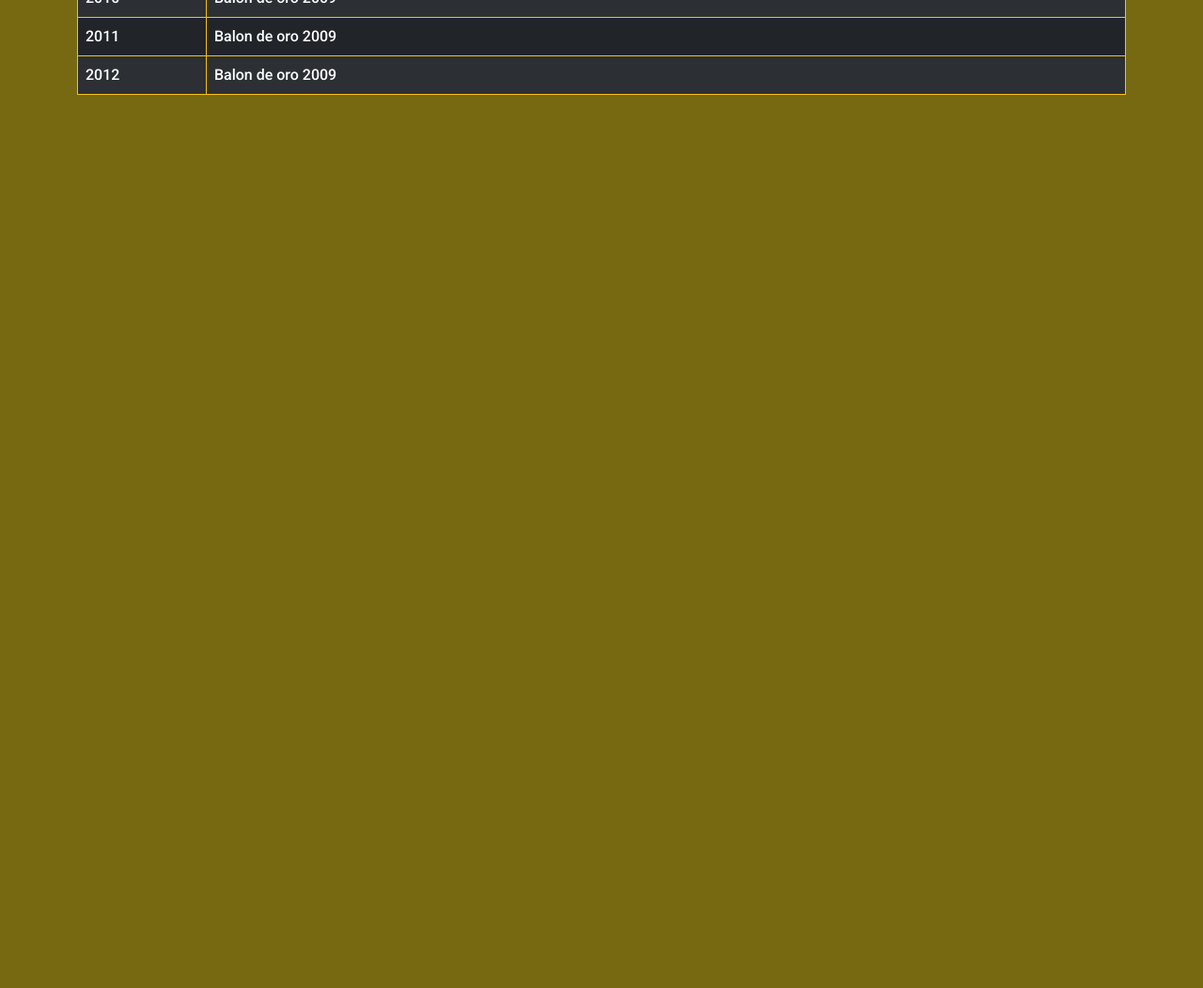
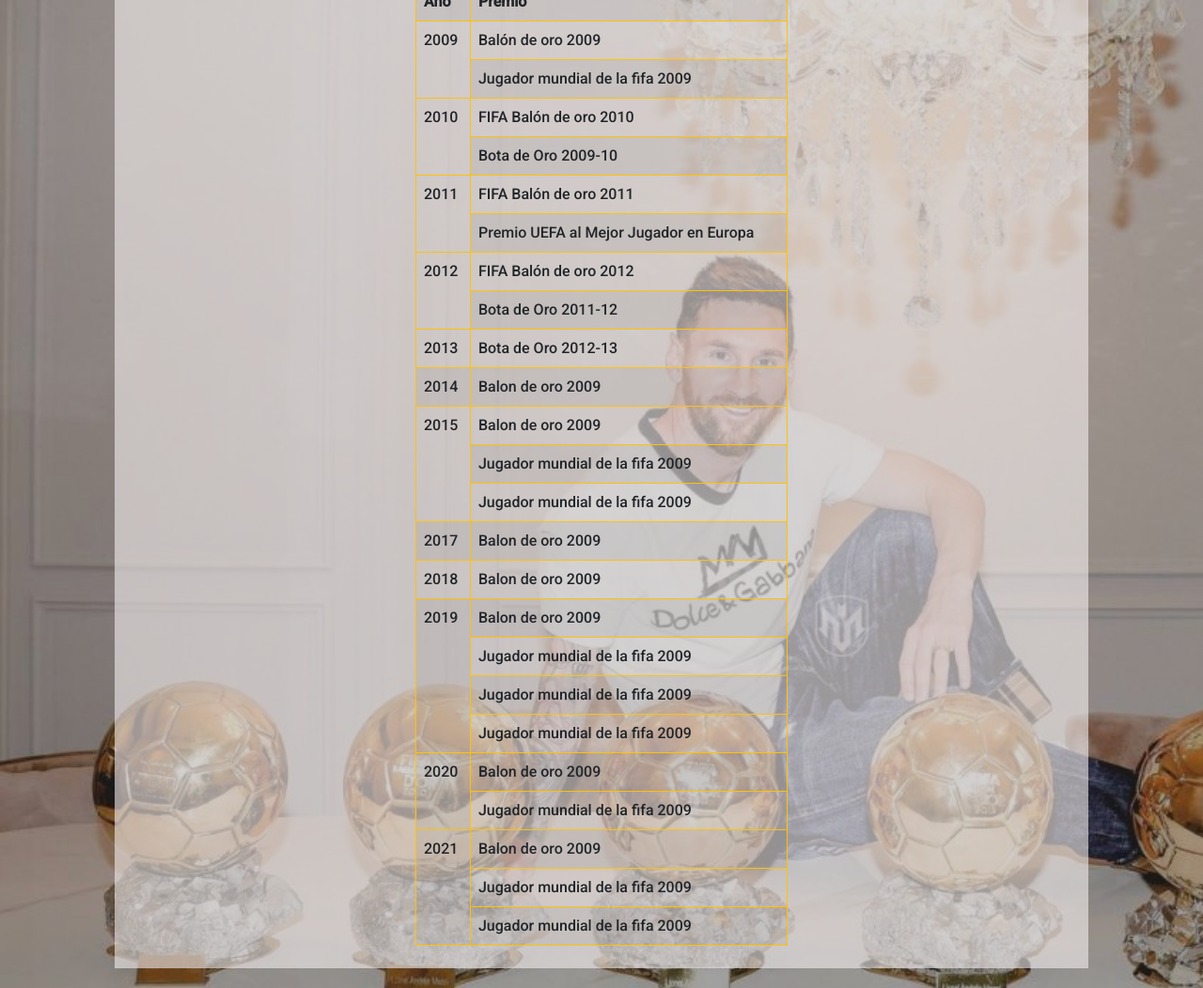
Before and after one commit to JoaquinPulion/Octo_GitHub, a plain HTML site: page Distinciones individuales.html in a window 1280 px wide. Shown: the part 246-1298 px from the top of the page at 94% size. Before the commit the page ends 800 px from the top, so only its background shows below. Drawn offline with nearby package versions, Linux system fonts and the light colour scheme.

Commit message:
se modificó la página Distinciones individuales

```diff
--- a/Distinciones individuales.html
+++ b/Distinciones individuales.html
@@ -6,6 +6,7 @@
     <meta name="viewport" content="width=device-width, initial-scale=1.0">
     <title>Lionel Andrés Messi</title>
     <link href="https://cdn.jsdelivr.net/npm/bootstrap@5.1.3/dist/css/bootstrap.min.css" rel="stylesheet" integrity="sha384-1BmE4kWBq78iYhFldvKuhfTAU6auU8tT94WrHftjDbrCEXSU1oBoqyl2QvZ6jIW3" crossorigin="anonymous">
+    <link rel="stylesheet" href="https://cdn.jsdelivr.net/npm/bootstrap-icons@1.8.1/font/bootstrap-icons.css">
     <link rel="stylesheet" href="./css/styles.css">
 </head>
 <body class="body4">
@@ -14,7 +15,7 @@
             <img src="img/pngwing.com.png" class="logo" alt="messi logo">
             <ul class="menu">
                 <li><a href="index.html">Inicio</a></li>
-                <li><a href="historia.html">historia</a></li>
+                <li><a href="historia.html">Biografía</a></li>
                 <li><a href="Distinciones individuales.html">Distinciones individuales</a></li>
                 <li><a href="Campeonatos.html">Campeonatos grupales</a></li>
             </ul>
@@ -27,34 +28,111 @@
         <div class="row">
             <div class="col">
                 <h2 class="distinciones__items">Distinciones individuales.</h2>
-                <table class="table table-dark table-striped table-hover table-bordered border-warning">
+                <table class="table table-default table-striped table-hover table-bordered border-warning">
                     <tbody>
                         <tr>
                             <th class="table__column1">Año</th>
-                            <th class="table__column1">Premio</th>
-                        <tr>
-                            <td class="table__column2">2009</td>
-                            <td class="table__column2">Balon de oro 2009 | jugador mundial de la fifa 2009</td>
+                            <th colspan="2" class="table__column1">Premio</th>
                         </tr>
                         <tr>
-                            <td class="table__column2">2010</td>
+                            <td rowspan="2" class="table__column2">2009</td>
+                            <td class="table__column2">Balón de oro 2009</td>
+                        </tr>
+                        <tr>
+                            <td class="table__column2">Jugador mundial de la fifa 2009</td>
+                        </tr>
+                        <tr>
+                            <td rowspan="2" class="table__column2">2010</td>
+                            <td class="table__column2">FIFA Balón de oro 2010</td>
+                        </tr>
+                        <tr>
+                            <td class="table__column2">Bota de Oro 2009-10</td>
+                        </tr>
+                        <tr>
+                            <td rowspan="2" class="table__column2">2011</td>
+                            <td class="table__column2">FIFA Balón de oro 2011</td>
+                        </tr>
+                        <tr>
+                            <td class="table__column2">Premio UEFA al Mejor Jugador en Europa</td>
+                        </tr>
+                        <tr>
+                            <td rowspan="2" class="table__column2">2012</td>
+                            <td class="table__column2">FIFA Balón de oro 2012</td>
+                        </tr>
+                        <tr>
+                            <td class="table__column2">Bota de Oro 2011-12</td>
+                        </tr>
+                        <tr>
+                            <td class="table__column2">2013</td>
+                            <td class="table__column2">Bota de Oro 2012-13</td>
+                        </tr>
+                        <tr>
+                            <td class="table__column2">2014</td>
                             <td class="table__column2">Balon de oro 2009</td>
                         </tr>
                         <tr>
-                            <td class="table__column2">2011</td>
+                            <td rowspan="3" class="table__column2">2015</td>
                             <td class="table__column2">Balon de oro 2009</td>
                         </tr>
                         <tr>
-                            <td class="table__column2">2012</td>
+                            <td class="table__column2">Jugador mundial de la fifa 2009</td>
+                        </tr>
+                        <tr>
+                            <td class="table__column2">Jugador mundial de la fifa 2009</td>
+                        </tr>
+                        <tr>
+                            <td class="table__column2">2017</td>
                             <td class="table__column2">Balon de oro 2009</td>
+                        </tr>
+                        <tr>
+                            <td class="table__column2">2018</td>
+                            <td class="table__column2">Balon de oro 2009</td>
+                        </tr>
+                        <tr>
+                            <td rowspan="4" class="table__column2">2019</td>
+                            <td class="table__column2">Balon de oro 2009</td>
+                        </tr>
+                        <tr>
+                            <td class="table__column2">Jugador mundial de la fifa 2009</td>
+                        </tr>
+                        <tr>
+                            <td class="table__column2">Jugador mundial de la fifa 2009</td>
+                        </tr>
+                        <tr>
+                            <td class="table__column2">Jugador mundial de la fifa 2009</td>
+                        </tr>
+                        <tr>
+                            <td rowspan="2" class="table__column2">2020</td>
+                            <td class="table__column2">Balon de oro 2009</td>
+                        </tr>
+                        <tr>
+                            <td class="table__column2">Jugador mundial de la fifa 2009</td>
+                        </tr>
+                        <tr>
+                            <td rowspan="3" class="table__column2">2021</td>
+                            <td class="table__column2">Balon de oro 2009</td>
+                        </tr>
+                        <tr>
+                            <td class="table__column2">Jugador mundial de la fifa 2009</td>
+                        </tr>
+                        <tr>
+                            <td class="table__column2">Jugador mundial de la fifa 2009</td>
                         </tr>
                     </tbody>
                 </table>
             </div>
         </div>
     </div>
-    <section class="distinciones">
-    </section>
-    <script src="https://cdn.jsdelivr.net/npm/bootstrap@5.1.3/dist/js/bootstrap.bundle.min.js" integrity="sha384-ka7Sk0Gln4gmtz2MlQnikT1wXgYsOg+OMhuP+IlRH9sENBO0LRn5q+8nbTov4+1p" crossorigin="anonymous"></script>
+
+    <footer class="w-100 d-flex align-items justify-content-center flex-wrap">
+        <p class="fs-5 px-3 pt-3">Síguenos en nuestras redes</p>
+        <div id="iconos">
+            <a href=""><i class="bi bi-facebook"></i></a>
+            <a href=""><i class="bi bi-twitter"></i></a>
+            <a href=""><i class="bi bi-instagram"></i></a>
+        </div>
+    </footer>
+
+
 </body>
 </html>
--- a/css/styles.css
+++ b/css/styles.css
@@ -157,9 +157,26 @@ footer p {
 }
 
 
-
 /* Pagina Distinciones Individuales */
 
 .body4 {
-    background-color:rgb(119, 104, 18) ;
+    background-image: linear-gradient(rgba(16, 16,16, .3), rgba(16, 16,16, .4)), url(../img/messi\ balones.jpg);
+    background-size: cover;
+    max-width: 100%;
 }
+
+.col {
+    background: rgba(243, 239, 239, 0.6);
+    padding: 0.5em 20em;
+}
+
+.distinciones__items {
+    text-align: center;
+    color: #1e272e;
+    font-family: 'Roboto Serif', serif;
+    margin: 12px 0;
+}
+
+.container {
+    padding: 1.5em 4em;
+}
```
Also changed, not shown: historia.html (+1 -1 lines), index.html (+1 -1 lines), img/messi balones.jpg (added).
